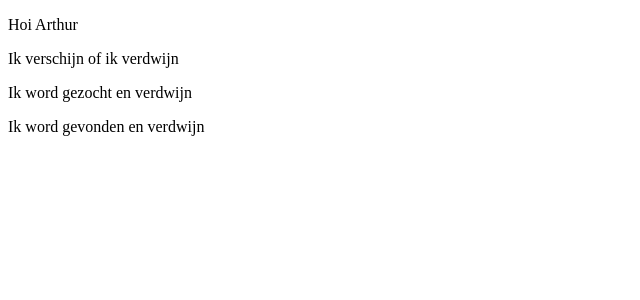
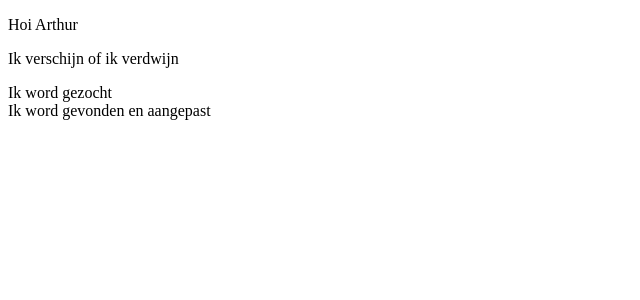
Before and after one commit to ArturoNavale/WikiNix, an Angular app: page / in a window 1280 px wide. Shown: the top 300 px of the page, without its empty margins (0-640 px from the left). Built offline with nearby package versions, Linux system fonts and the light colour scheme.

Commit message:
Replace content of specific Div

```diff
--- a/src/app/app.component.html
+++ b/src/app/app.component.html
@@ -4,7 +4,9 @@
 <div *ngIf="appear">
     <P>Ik verschijn of ik verdwijn</P>
 </div>
-<div #myDiv>
-    Ik word gezocht en verdwijn
+<div #myDiv1>
+    Ik word gezocht
 </div>
-<p id="demo">Visit Microsoft!</p>
+<div #myDiv2>
+    Ik word gezocht
+</div>
--- a/src/app/app.component.ts
+++ b/src/app/app.component.ts
@@ -13,7 +13,7 @@ export class AppComponent implements OnInit {
   appear: boolean = false;
 
   //finds div with tag #wordGezocht and assigns it to myDiv
-  @ViewChild('myDiv') myDiv: ElementRef;
+  @ViewChild('myDiv2') myDiv: ElementRef;
 
 
   ngOnInit(): void {
@@ -33,9 +33,9 @@ export class AppComponent implements OnInit {
     //Define element to replace
     var str = this.myDiv.nativeElement.innerHTML;
     //Replace
-    var res = str.replace("gezocht", "gevonden");
+    var res = str.replace("gezocht", "gevonden en aangepast");
     //Places back into HTML
-    document.getElementById("demo").innerHTML = res;
+    this.myDiv.nativeElement.innerHTML = res;
 
   }
 
```
